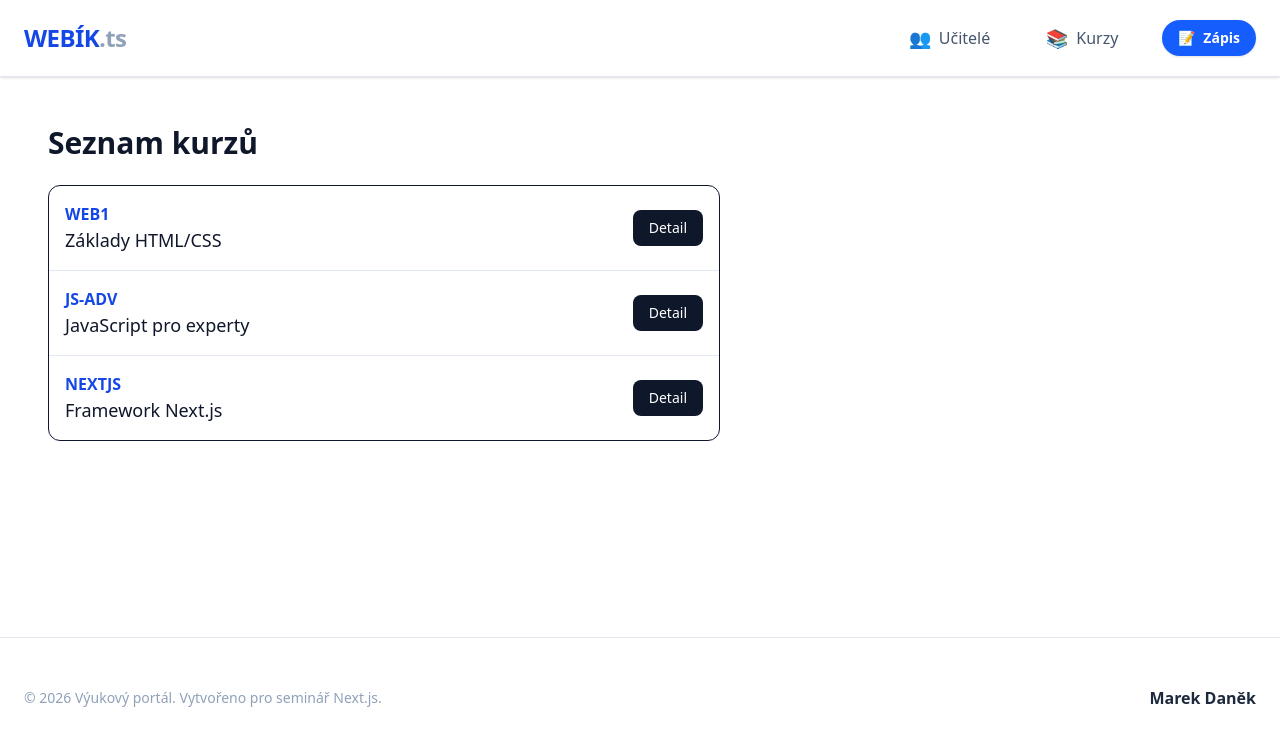
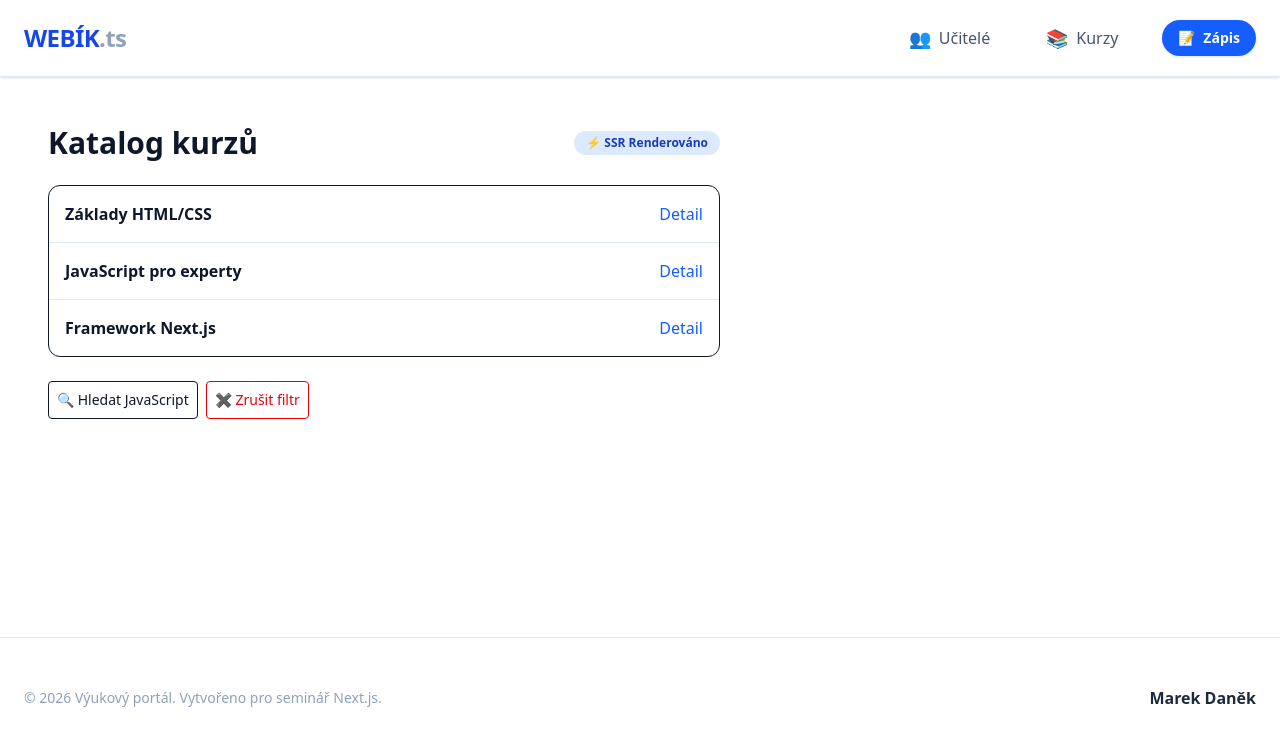
Before and after one commit to MarekDanek/GUI, a Next.js app in the folder Web/: page /02_kurzy in a window 1280 px wide. Shown: the top 746 px of the page. Built offline with nearby package versions, Linux system fonts and the light colour scheme.

Commit message:
přidání všech věcí ze sylabusu: SSR,SSG,API routing

```diff
--- a/Web/app/02_kurzy/page.tsx
+++ b/Web/app/02_kurzy/page.tsx
@@ -1,4 +1,15 @@
+// app/02_kurzy/page.tsx
 import Link from 'next/link';
+
+// V Next.js 15 musíme parametry "awaitnout" (TypeScript to vyžaduje)
+export default async function CoursesPage({
+  searchParams,
+}: {
+  searchParams: Promise<{ hledat?: string }>;
+}) {
+  // Přečteme si, co uživatel napsal do URL (např. ?hledat=react)
+  const params = await searchParams;
+  const dotaz = params.hledat?.toLowerCase() || '';
 
   const COURSES = [
     { id: 'web1', title: 'Základy HTML/CSS', credits: 4 },
@@ -6,26 +17,38 @@ const COURSES = [
     { id: 'nextjs', title: 'Framework Next.js', credits: 5 },
   ];
 
-export default function CoursesPage() {
+  // Vyfiltrujeme kurzy podle URL (SSR v akci!)
+  const vyfiltrovane = COURSES.filter(c => c.title.toLowerCase().includes(dotaz));
+
   return (
     <div className="max-w-2xl">
-      <h1 className="text-3xl font-bold mb-6">Seznam kurzů</h1>
-      <ul className="divide-y divide-slate-200 border rounded-xl overflow-hidden bg-white">
-        {COURSES.map((course) => (
-          <li key={course.id} className="p-4 hover:bg-slate-50 flex justify-between items-center">
-            <div>
-              <span className="font-bold text-blue-700">{course.id.toUpperCase()}</span>
-              <h2 className="text-lg">{course.title}</h2>
+      <div className="flex justify-between items-center mb-6">
+        <h1 className="text-3xl font-bold">Katalog kurzů</h1>
+        <span className="bg-blue-100 text-blue-800 text-xs px-3 py-1 rounded-full font-bold">
+          ⚡ SSR Renderováno
+        </span>
       </div>
-            <Link
-              href={`/02_kurzy/${course.id}`}
-              className="bg-slate-900 text-white px-4 py-2 rounded-lg text-sm"
-            >
+
+      <ul className="divide-y divide-slate-200 border rounded-xl bg-white">
+        {vyfiltrovane.map((course) => (
+          <li key={course.id} className="p-4 flex justify-between items-center">
+            <span className="font-bold">{course.title}</span>
+            <Link href={`/02_kurzy/${course.id}`} className="text-blue-600 hover:underline">
               Detail
             </Link>
           </li>
         ))}
       </ul>
+
+      {/* Odkaz, který nasimuluje hledání a spustí SSR */}
+      <div className="mt-6 flex gap-2">
+        <Link href="/02_kurzy?hledat=javascript" className="text-sm border p-2 rounded hover:bg-slate-50">
+          🔍 Hledat JavaScript
+        </Link>
+        <Link href="/02_kurzy" className="text-sm border p-2 rounded hover:bg-slate-50 text-red-600">
+          ✖ Zrušit filtr
+        </Link>
+      </div>
     </div>
   );
 }
--- /dev/null
+++ b/Web/app/api/kurzy/route.ts
@@ -0,0 +1,13 @@
+// app/api/kurzy/route.ts
+import { NextResponse } from 'next/server';
+
+export async function GET() {
+  // Simulace databáze
+  const kurzy = [
+    { id: 'web1', nazev: 'Základy HTML/CSS', kapacita: 30 },
+    { id: 'nextjs', nazev: 'Framework Next.js', kapacita: 15 }
+  ];
+
+  // Vrátí čistý JSON
+  return NextResponse.json(kurzy);
+}
```
Lines whose indentation alone changed are shown as unchanged.
